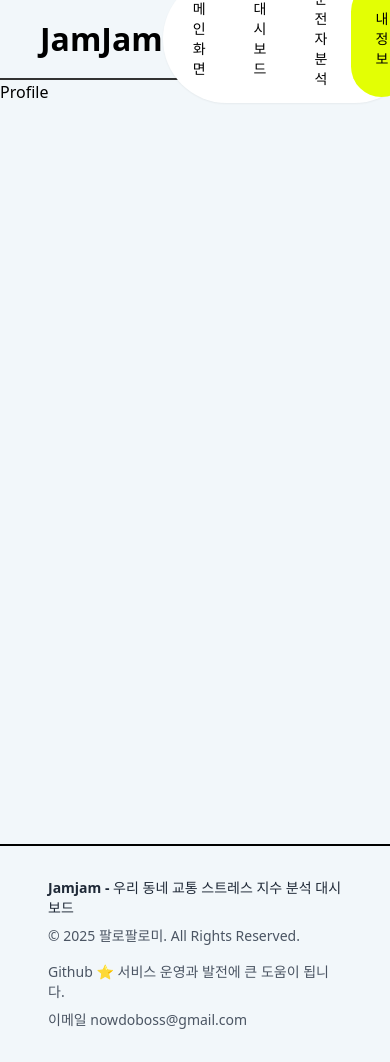
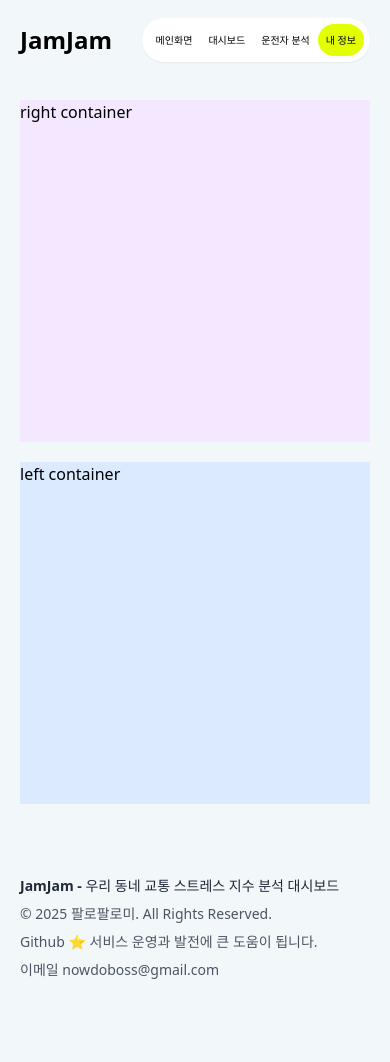
Before and after one commit to 8llow8llowMe/JamJamNow, a React (Vite) app in the folder FrontEnd/: page /profile in a window 390 px wide. After the commit the page ends 1012 px from the top, so only its background shows below. Built offline with nearby package versions, Linux system fonts and the light colour scheme.

Commit message:
[FE] style: 기본 반응형 레이아웃 설정

```diff
--- a/FrontEnd/src/components/common/Footer.tsx
+++ b/FrontEnd/src/components/common/Footer.tsx
@@ -1,10 +1,10 @@
 const Footer = () => {
   return (
-    <div className="border-t-2 border-t-black text-sm text-gray-600 px-12 py-8">
-      <div className="flex flex-col gap-4 sm:flex-row sm:justify-between">
+    <div className="text-sm text-gray-600 px-5 py-8">
+      <div className="sm:flex-row sm:justify-between flex flex-col gap-2">
         <div className="space-y-2">
           <p className="font-semibold text-gray-800">
-            Jamjam - 우리 동네 교통 스트레스 지수 분석 대시보드
+            JamJam - 우리 동네 교통 스트레스 지수 분석 대시보드
           </p>
           <div className="flex gap-3">
             <p>© 2025 팔로팔로미. All Rights Reserved.</p>
--- a/FrontEnd/src/components/common/Header.tsx
+++ b/FrontEnd/src/components/common/Header.tsx
@@ -35,9 +35,9 @@ const Header = () => {
   };
 
   return (
-    <div className="flex h-[80px] justify-between items-center px-10 border-b-2 border-b-[#333]">
+    <div className="flex h-[80px] justify-between items-center px-5">
       <div
-        className="text-[32px] font-semibold cursor-pointer"
+        className="sm:text-[32px] xs:text-[28px] text-[24px] sm:w-24 font-semibold cursor-pointer"
         onClick={() => navigate("/")}
       >
         JamJam
@@ -49,7 +49,8 @@ const Header = () => {
           onSelect={handleSelectTab}
         />
       </div>
-      <div className="rounded-full p-4 border bg-slate-100">My</div>
+      {/* <div className="rounded-full p-3 border bg-[#ddd9]">My</div> */}
+      <div className="md:flex hidden w-24"></div>
     </div>
   );
 };
--- a/FrontEnd/src/components/ui/TabToggle.tsx
+++ b/FrontEnd/src/components/ui/TabToggle.tsx
@@ -14,7 +14,7 @@ const TabToggle: React.FC<TabToggleProps> = ({ tabs, selected, onSelect }) => {
         <button
           key={tab}
           onClick={() => onSelect(tab)}
-          className={`px-6 py-2 rounded-full font-semibold transition-all duration-200
+          className={`sm:px-6 xs:px-4 px-2 sm:py-2 py-1.5 sm:text-sm xs:text-xs text-2xs rounded-full font-semibold transition-all duration-200
             ${selected === tab ? "bg-[#E3FF04] text-black" : "text-black hover:bg-[#EBF0F5]"}
           `}
         >
--- a/FrontEnd/src/pages/Analysis.tsx
+++ b/FrontEnd/src/pages/Analysis.tsx
@@ -1,5 +1,14 @@
 const Analysis = () => {
-  return <div className="">Analysis</div>;
+  return (
+    <div className="flex md:flex-row flex-col-reverse h-full p-5 md:space-x-5 space-x-0">
+      <div className="md:w-1/2 md:h-full h-1/2 md:mb-0 mb-5 bg-green-100">
+        left container
+      </div>
+      <div className="md:w-1/2 md:h-full h-1/2 md:mb-0 mb-5 bg-blue-100">
+        right container
+      </div>
+    </div>
+  );
 };
 
 export default Analysis;
--- a/FrontEnd/src/pages/DashBoard.tsx
+++ b/FrontEnd/src/pages/DashBoard.tsx
@@ -1,5 +1,14 @@
 const DashBoard = () => {
-  return <div className="">DashBoard</div>;
+  return (
+    <div className="flex md:flex-row flex-col-reverse h-full p-5 md:space-x-5 space-x-0">
+      <div className="md:w-1/2 md:h-full h-1/2 md:mb-0 mb-5 bg-yellow-100">
+        left container
+      </div>
+      <div className="md:w-1/2 md:h-full h-1/2 md:mb-0 mb-5 bg-green-100">
+        right container
+      </div>
+    </div>
+  );
 };
 
 export default DashBoard;
--- a/FrontEnd/src/pages/Home.tsx
+++ b/FrontEnd/src/pages/Home.tsx
@@ -4,6 +4,7 @@ import { MapProvider } from "@src/contexts/MapProvider";
 import { useState } from "react";
 
 const Home = () => {
+  // TODO: store 추가 시 store에 저장
   const [latLngData, setLatLngData] = useState({
     lngNE: 127.22560147553521,
     latNE: 37.668539165787855,
@@ -11,6 +12,7 @@ const Home = () => {
     latSW: 37.46984057457333,
   });
 
+  // TODO: store 추가 시 함수 분리 후 store에 저장
   const handleCurrentLocation = () => {
     if (!navigator.geolocation) {
       alert("현재 위치를 지원하지 않는 브라우저입니다.");
@@ -37,16 +39,16 @@ const Home = () => {
   };
 
   return (
-    <div className="flex h-full p-5 space-x-5">
-      <div className="w-1/2 bg-blue-100">left container</div>
-      <div className="w-1/2">
+    <div className="flex md:flex-row flex-col-reverse h-full p-5 md:space-x-5 space-x-0">
+      <div className="md:w-1/2 md:h-full h-1/2 bg-blue-100">left container</div>
+      <div className="md:w-1/2 md:h-full h-1/2 md:mb-0 mb-5">
         <div className="relative flex w-full h-full justify-center items-center border-2 border-[#dbdbdb] rounded-[20px]">
           <MapProvider>
             <MapView latLngData={latLngData} />
           </MapProvider>
           <div
             title="현재 위치"
-            className="absolute z-10 p-1 bottom-2 right-2 bg-[#f9f9f9] rounded-md cursor-pointer"
+            className="absolute z-10 p-1 bottom-2 right-2 bg-[#f9f9f9] rounded-md cursor-pointer active:bg-[#efefef]"
             onClick={handleCurrentLocation}
           >
             <LocationIcon />
--- a/FrontEnd/src/pages/Profile.tsx
+++ b/FrontEnd/src/pages/Profile.tsx
@@ -1,5 +1,14 @@
 const Profile = () => {
-  return <div className="">Profile</div>;
+  return (
+    <div className="flex md:flex-row flex-col-reverse h-full p-5 md:space-x-5 space-x-0">
+      <div className="md:w-1/2 md:h-full h-1/2 md:mb-0 mb-5 bg-blue-100">
+        left container
+      </div>
+      <div className="md:w-1/2 md:h-full h-1/2 md:mb-0 mb-5 bg-purple-100">
+        right container
+      </div>
+    </div>
+  );
 };
 
 export default Profile;
--- a/FrontEnd/src/router/DefaultLayout.tsx
+++ b/FrontEnd/src/router/DefaultLayout.tsx
@@ -9,7 +9,7 @@ export default function DefaultLayout() {
       <header className="mx-auto max-w-[1280px] h-[80px] justify-center fixed top-0 left-0 right-0 bg-[#f2f7fa] z-10">
         <Header />
       </header>
-      <main className="pt-[80px] h-[calc(100vh)] overflow-auto">
+      <main className="pt-[80px] main-auto-height overflow-auto">
         <Outlet />
       </main>
       <footer className="h-[120px]">
--- a/FrontEnd/src/styles/index.css
+++ b/FrontEnd/src/styles/index.css
@@ -14,6 +14,17 @@
   text-rendering: optimizeLegibility;
   -webkit-font-smoothing: antialiased;
   -moz-osx-font-smoothing: grayscale;
+
+  /* 커스텀 color 추가 */
+  --color-primary: #4f46e5;
+  --color-background: #ffffff;
+  --color-text: #111827;
+}
+
+.dark {
+  --color-primary: #818cf8;
+  --color-background: #0f172a;
+  --color-text: #e5e7eb;
 }
 
 .theme-default {
@@ -23,3 +34,20 @@
 .theme-dark {
   @apply bg-gray-900 text-white;
 }
+
+@layer utilities {
+  .main-auto-height {
+    height: 100vh;
+  }
+
+  @media ((min-width: 640px) and (min-height: 1000px)) {
+    .main-auto-height {
+      height: calc(100vh - 120px);
+    }
+  }
+  @media ((max-width: 639px) and (min-height: 1000px)) {
+    .main-auto-height {
+      height: calc(100vh - 168px);
+    }
+  }
+}
--- a/FrontEnd/src/types/map.ts
+++ b/FrontEnd/src/types/map.ts
@@ -1,4 +1,3 @@
-// example
 export type LatLngDataType = {
   lngNE: number;
   latNE: number;
--- a/FrontEnd/tailwind.config.ts
+++ b/FrontEnd/tailwind.config.ts
@@ -4,18 +4,17 @@ export default {
   theme: {
     extend: {
       colors: {
-        primary: {
-          light: "#4f46e5",
-          dark: "#818cf8",
-        },
-        background: {
-          light: "#ffffff",
-          dark: "#0f172a",
-        },
-        text: {
-          light: "#111827",
-          dark: "#e5e7eb",
-        },
+        primary: "var(--color-primary)",
+        background: "var(--color-background)",
+        text: "var(--color-text)",
+      },
+      fontSize: {
+        "2xs": "0.625rem", // 10px
+        "3xs": "0.5rem", // 8px
+      },
+      screens: {
+        "2xs": "320px", // 예: iPhone SE
+        xs: "480px", // 예: 작은 모바일
       },
     },
   },
```
